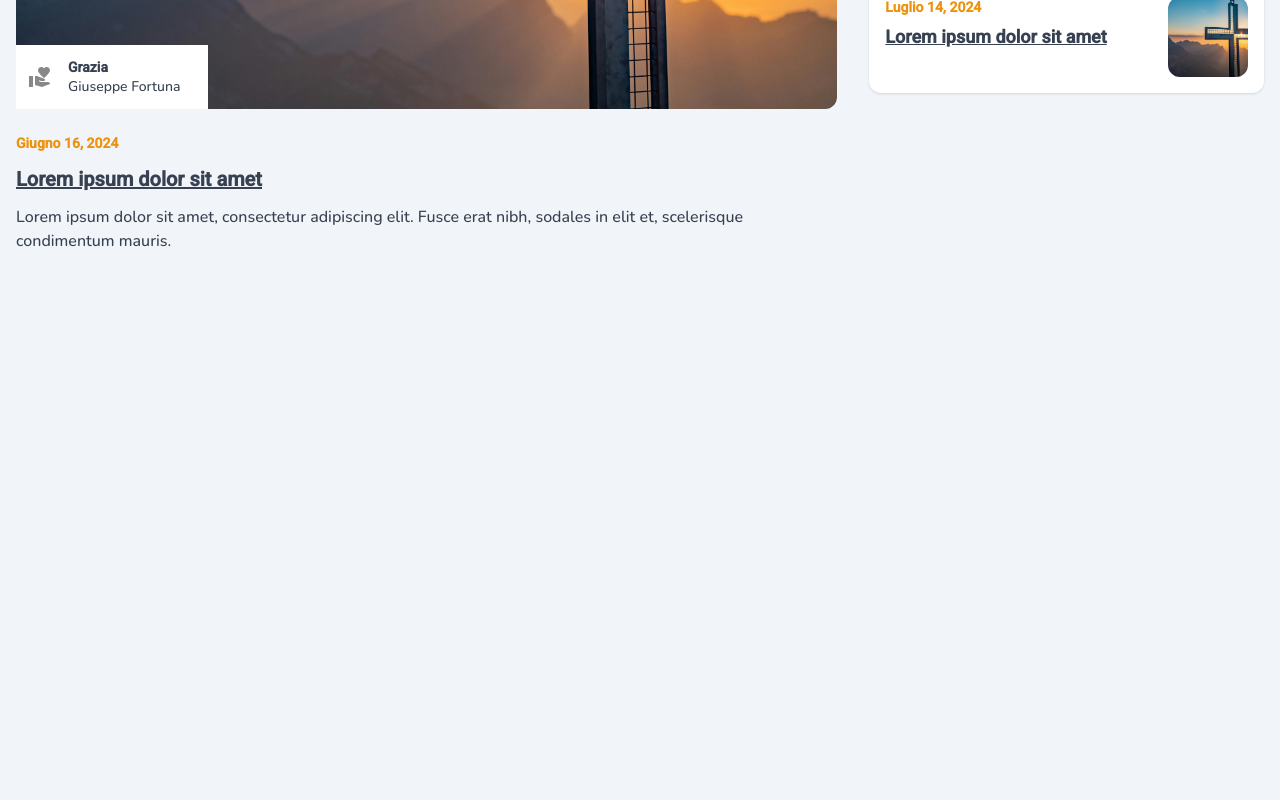
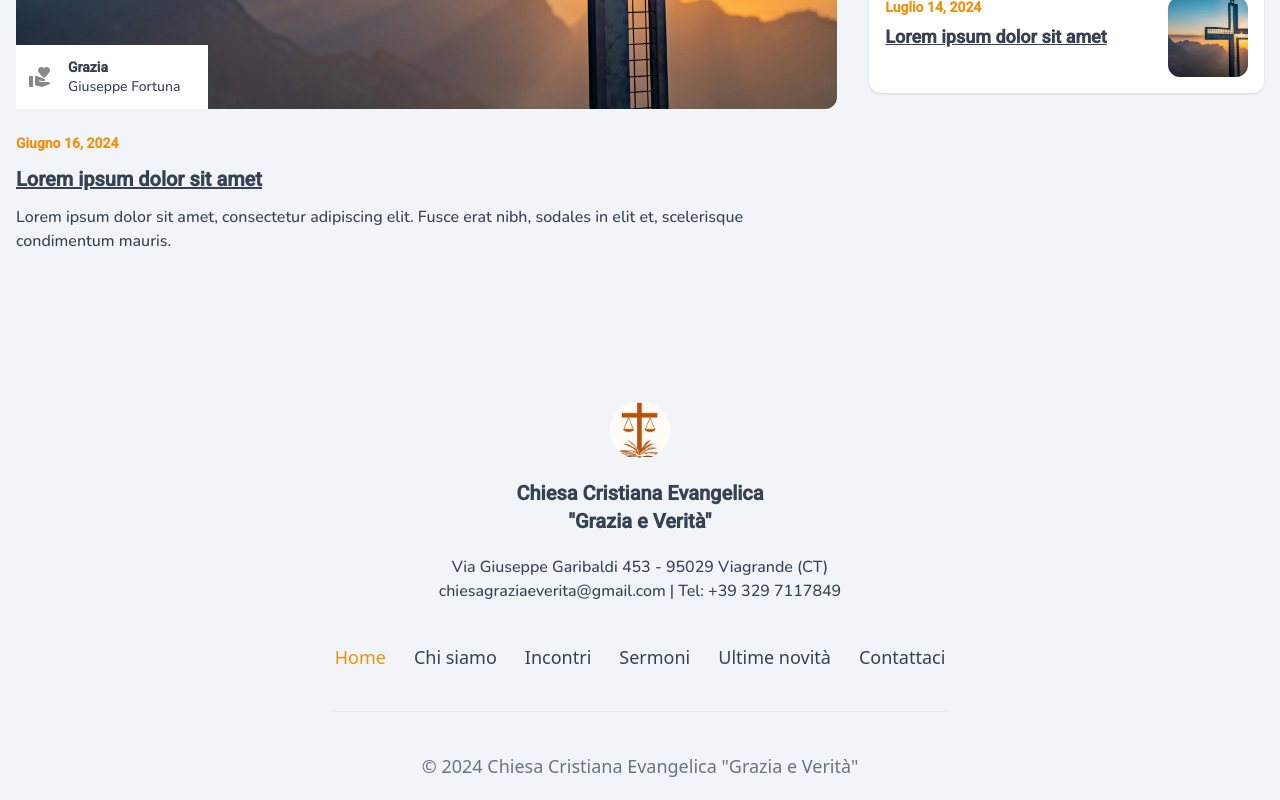
Before and after one commit to mirkorap/grace-and-truth-church, a Next.js app: page / in a window 1280 px wide. Shown: the part 2357-3157 px from the top of the page. Before the commit the page ends 2738 px from the top, so only its background shows below. Built offline with nearby package versions, Linux system fonts and the light colour scheme.

Commit message:
feat: add Footer component

```diff
--- a/app/layout.tsx
+++ b/app/layout.tsx
@@ -1,4 +1,5 @@
 import './globals.css';
+import Footer from '@/components/Footer';
 import Header from '@/components/Header';
 import dayjs from 'dayjs';
 import 'dayjs/locale/it';
@@ -34,6 +35,7 @@ export default function RootLayout({
       <body className={`${roboto.variable} ${nunito.variable}`}>
         <Header />
         {children}
+        <Footer />
       </body>
     </html>
   );
--- /dev/null
+++ b/components/Footer/Copyright/index.tsx
@@ -0,0 +1,11 @@
+import dayjs from 'dayjs';
+
+export default function Copyright() {
+  const year = dayjs().format('YYYY');
+
+  return (
+    <span className='text-lg text-gray-500'>
+      &copy; {year} Chiesa Cristiana Evangelica &quot;Grazia e Verità&quot;
+    </span>
+  );
+}
--- /dev/null
+++ b/components/Footer/NavItem/index.tsx
@@ -0,0 +1,23 @@
+'use client';
+
+import { NavItemOpts as Options } from '@/types/Nav';
+import { clsx } from 'clsx';
+import Link from 'next/link';
+import { usePathname } from 'next/navigation';
+
+export default function NavItem({ href, text }: Options) {
+  const pathname = usePathname();
+
+  return (
+    <li>
+      <Link
+        href={href}
+        className={clsx('text-headline-700 hover:text-headline-400', {
+          'text-primary-500 hover:text-primary-600': pathname === href,
+        })}
+      >
+        {text}
+      </Link>
+    </li>
+  );
+}
--- /dev/null
+++ b/components/Footer/constants.ts
@@ -0,0 +1,34 @@
+import { NavItem } from '@/types/Nav';
+
+export const NavItems: NavItem[] = [
+  {
+    id: 1,
+    href: '/',
+    text: 'Home',
+  },
+  {
+    id: 2,
+    href: '/chi-siamo',
+    text: 'Chi siamo',
+  },
+  {
+    id: 3,
+    href: '/incontri',
+    text: 'Incontri',
+  },
+  {
+    id: 4,
+    href: '/sermoni',
+    text: 'Sermoni',
+  },
+  {
+    id: 5,
+    href: '/eventi',
+    text: 'Ultime novità',
+  },
+  {
+    id: 6,
+    href: '/contattaci',
+    text: 'Contattaci',
+  },
+];
--- /dev/null
+++ b/components/Footer/index.tsx
@@ -0,0 +1,37 @@
+import Brand from '@/components/Brand';
+import BodyLarge from '@/components/Heading/BodyLarge';
+import TitleLarge from '@/components/Heading/TitleLarge';
+
+import Copyright from './Copyright';
+import NavItem from './NavItem';
+import { NavItems } from './constants';
+
+export default function Footer() {
+  return (
+    <footer className='w-full py-5'>
+      <div className='mx-auto max-w-7xl px-4 sm:px-6 lg:px-8'>
+        <div className='mx-auto flex flex-col items-center text-center'>
+          <Brand />
+
+          <div className='my-5'>
+            <TitleLarge text='Chiesa Cristiana Evangelica' />
+            <TitleLarge text='"Grazia e Verità"' />
+          </div>
+
+          <div>
+            <BodyLarge text='Via Giuseppe Garibaldi 453 - 95029 Viagrande (CT)' />
+            <BodyLarge text='chiesagraziaeverita@gmail.com | Tel: +39 329 7117849' />
+          </div>
+
+          <ul className='mb-10 flex flex-wrap items-center justify-center gap-7 border-b border-gray-200 py-10 text-lg'>
+            {NavItems.map((item) => (
+              <NavItem key={item.id} href={item.href} text={item.text} />
+            ))}
+          </ul>
+
+          <Copyright />
+        </div>
+      </div>
+    </footer>
+  );
+}
```
